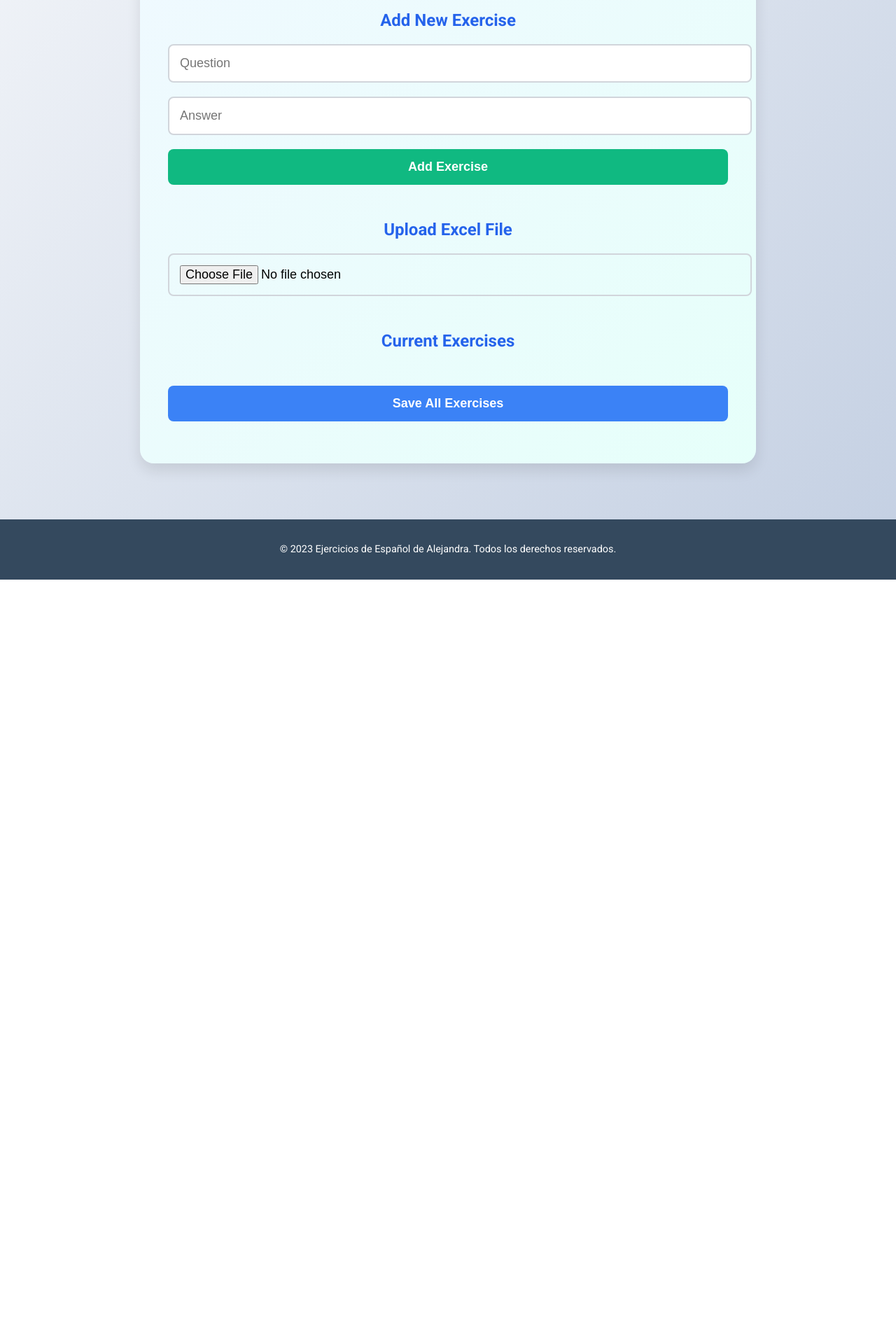
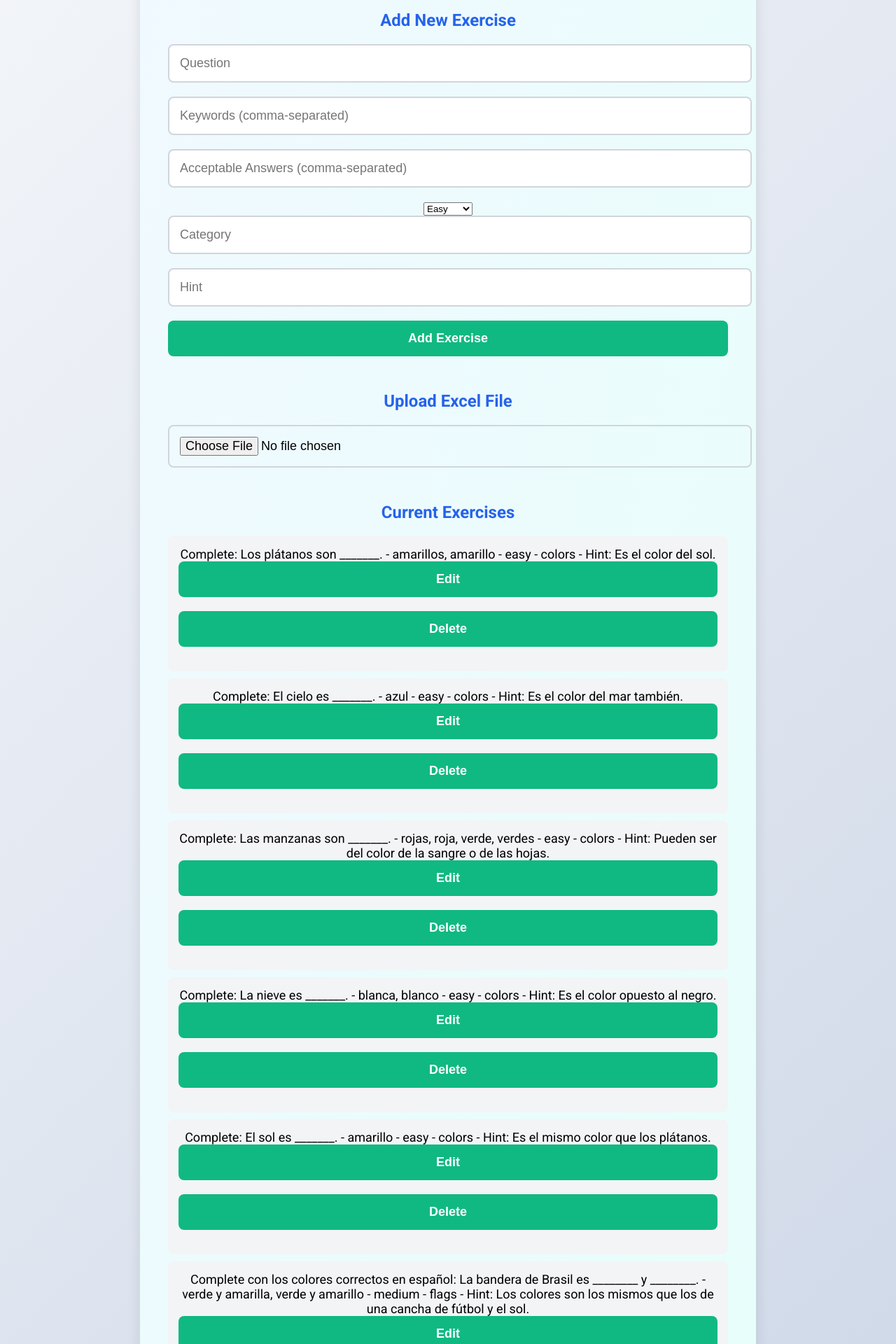
Before and after one commit to Awhitter/spanish1, a React (Create React App) app: page /admin in a window 1280 px wide. Shown: the part 340-2260 px from the top of the page at 70% size. Before the commit the page ends 1168 px from the top, so only its background shows below. Built offline with nearby package versions, Linux system fonts and the light colour scheme.

Commit message:
admin added

```diff
--- a/src/components/AdminPage.js
+++ b/src/components/AdminPage.js
@@ -1,21 +1,86 @@
-import React, { useState } from 'react';
+import React, { useState, useEffect } from 'react';
 import * as XLSX from 'xlsx';
 import './AdminPage.css';
 
 function AdminPage() {
-  const [newQuestion, setNewQuestion] = useState('');
-  const [newAnswer, setNewAnswer] = useState('');
   const [exercises, setExercises] = useState([]);
+  const [editingExercise, setEditingExercise] = useState(null);
+  const [newExercise, setNewExercise] = useState({
+    id: '',
+    pregunta: '',
+    keywords: [],
+    acceptableAnswers: [],
+    difficulty: 'easy',
+    category: '',
+    hint: ''
+  });
+
+  useEffect(() => {
+    // Load exercises from local storage on component mount
+    const savedExercises = localStorage.getItem('exercises');
+    if (savedExercises) {
+      setExercises(JSON.parse(savedExercises));
+    } else {
+      // If no exercises in local storage, load from json file
+      import('../data/ejercicios.json').then(data => {
+        setExercises(data.default);
+        localStorage.setItem('exercises', JSON.stringify(data.default));
+      });
+    }
+  }, []);
+
+  const handleInputChange = (e, field) => {
+    if (field === 'keywords' || field === 'acceptableAnswers') {
+      setNewExercise({
+        ...newExercise,
+        [field]: e.target.value.split(',').map(item => item.trim())
+      });
+    } else {
+      setNewExercise({
+        ...newExercise,
+        [field]: e.target.value
+      });
+    }
+  };
 
   const handleAddExercise = () => {
-    if (newQuestion.trim() === '' || newAnswer.trim() === '') {
-      alert('Please enter both question and answer.');
+    if (newExercise.pregunta.trim() === '' || newExercise.acceptableAnswers.length === 0) {
+      alert('Please enter both question and at least one acceptable answer.');
       return;
     }
-    const newExercise = { pregunta: newQuestion, respuesta: newAnswer };
-    setExercises([...exercises, newExercise]);
-    setNewQuestion('');
-    setNewAnswer('');
+    const exerciseToAdd = {
+      ...newExercise,
+      id: Date.now().toString()
+    };
+    const updatedExercises = [...exercises, exerciseToAdd];
+    setExercises(updatedExercises);
+    localStorage.setItem('exercises', JSON.stringify(updatedExercises));
+    setNewExercise({
+      id: '',
+      pregunta: '',
+      keywords: [],
+      acceptableAnswers: [],
+      difficulty: 'easy',
+      category: '',
+      hint: ''
+    });
+  };
+
+  const handleEditExercise = (exercise) => {
+    setEditingExercise(exercise);
+  };
+
+  const handleUpdateExercise = () => {
+    const updatedExercises = exercises.map(ex => ex.id === editingExercise.id ? editingExercise : ex);
+    setExercises(updatedExercises);
+    localStorage.setItem('exercises', JSON.stringify(updatedExercises));
+    setEditingExercise(null);
+  };
+
+  const handleDeleteExercise = (id) => {
+    const updatedExercises = exercises.filter(ex => ex.id !== id);
+    setExercises(updatedExercises);
+    localStorage.setItem('exercises', JSON.stringify(updatedExercises));
   };
 
   const handleFileUpload = (e) => {
@@ -26,17 +91,21 @@ function AdminPage() {
       const wb = XLSX.read(bstr, { type: 'binary' });
       const wsname = wb.SheetNames[0];
       const ws = wb.Sheets[wsname];
-      const data = XLSX.utils.sheet_to_json(ws, { header: ['pregunta', 'respuesta'] });
-      setExercises([...exercises, ...data]);
+      const data = XLSX.utils.sheet_to_json(ws);
+      const formattedData = data.map(item => ({
+        id: Date.now().toString(),
+        pregunta: item.pregunta,
+        keywords: item.keywords ? item.keywords.split(',').map(k => k.trim()) : [],
+        acceptableAnswers: item.acceptableAnswers ? item.acceptableAnswers.split(',').map(a => a.trim()) : [],
+        difficulty: item.difficulty || 'easy',
+        category: item.category || '',
+        hint: item.hint || ''
+      }));
+      const updatedExercises = [...exercises, ...formattedData];
+      setExercises(updatedExercises);
+      localStorage.setItem('exercises', JSON.stringify(updatedExercises));
     };
     reader.readAsBinaryString(file);
-  };
-
-  const handleSave = () => {
-    // In a real application, you would send this data to a backend server
-    // For now, we'll just log it to the console
-    console.log('Exercises to save:', exercises);
-    alert('Exercises saved successfully!');
   };
 
   return (
@@ -46,14 +115,40 @@ function AdminPage() {
       <input
         type="text"
         placeholder="Question"
-        value={newQuestion}
-        onChange={(e) => setNewQuestion(e.target.value)}
+        value={newExercise.pregunta}
+        onChange={(e) => handleInputChange(e, 'pregunta')}
       />
       <input
         type="text"
-        placeholder="Answer"
-        value={newAnswer}
-        onChange={(e) => setNewAnswer(e.target.value)}
+        placeholder="Keywords (comma-separated)"
+        value={newExercise.keywords.join(', ')}
+        onChange={(e) => handleInputChange(e, 'keywords')}
+      />
+      <input
+        type="text"
+        placeholder="Acceptable Answers (comma-separated)"
+        value={newExercise.acceptableAnswers.join(', ')}
+        onChange={(e) => handleInputChange(e, 'acceptableAnswers')}
+      />
+      <select
+        value={newExercise.difficulty}
+        onChange={(e) => handleInputChange(e, 'difficulty')}
+      >
+        <option value="easy">Easy</option>
+        <option value="medium">Medium</option>
+        <option value="hard">Hard</option>
+      </select>
+      <input
+        type="text"
+        placeholder="Category"
+        value={newExercise.category}
+        onChange={(e) => handleInputChange(e, 'category')}
+      />
+      <input
+        type="text"
+        placeholder="Hint"
+        value={newExercise.hint}
+        onChange={(e) => handleInputChange(e, 'hint')}
       />
       <button onClick={handleAddExercise}>Add Exercise</button>
 
@@ -62,12 +157,50 @@ function AdminPage() {
 
       <h3>Current Exercises</h3>
       <ul>
-        {exercises.map((exercise, index) => (
-          <li key={index}>{exercise.pregunta} - {exercise.respuesta}</li>
+        {exercises.map((exercise) => (
+          <li key={exercise.id}>
+            {editingExercise && editingExercise.id === exercise.id ? (
+              <>
+                <input
+                  value={editingExercise.pregunta}
+                  onChange={(e) => setEditingExercise({...editingExercise, pregunta: e.target.value})}
+                />
+                <input
+                  value={editingExercise.keywords.join(', ')}
+                  onChange={(e) => setEditingExercise({...editingExercise, keywords: e.target.value.split(',').map(k => k.trim())})}
+                />
+                <input
+                  value={editingExercise.acceptableAnswers.join(', ')}
+                  onChange={(e) => setEditingExercise({...editingExercise, acceptableAnswers: e.target.value.split(',').map(a => a.trim())})}
+                />
+                <select
+                  value={editingExercise.difficulty}
+                  onChange={(e) => setEditingExercise({...editingExercise, difficulty: e.target.value})}
+                >
+                  <option value="easy">Easy</option>
+                  <option value="medium">Medium</option>
+                  <option value="hard">Hard</option>
+                </select>
+                <input
+                  value={editingExercise.category}
+                  onChange={(e) => setEditingExercise({...editingExercise, category: e.target.value})}
+                />
+                <input
+                  value={editingExercise.hint}
+                  onChange={(e) => setEditingExercise({...editingExercise, hint: e.target.value})}
+                />
+                <button onClick={handleUpdateExercise}>Update</button>
+              </>
+            ) : (
+              <>
+                <span>{exercise.pregunta} - {exercise.acceptableAnswers.join(', ')} - {exercise.difficulty} - {exercise.category} - Hint: {exercise.hint}</span>
+                <button onClick={() => handleEditExercise(exercise)}>Edit</button>
+                <button onClick={() => handleDeleteExercise(exercise.id)}>Delete</button>
+              </>
+            )}
+          </li>
         ))}
       </ul>
-
-      <button onClick={handleSave} className="save-button">Save All Exercises</button>
     </div>
   );
 }
--- a/src/data/ejercicios.json
+++ b/src/data/ejercicios.json
@@ -1,114 +1,92 @@
 [
   {
+    "id": "1",
     "pregunta": "Complete: Los plátanos son _______.",
-    "respuesta": "amarillos"
+    "keywords": ["plátanos", "color"],
+    "acceptableAnswers": ["amarillos", "amarillo"],
+    "difficulty": "easy",
+    "category": "colors",
+    "hint": "Es el color del sol."
   },
   {
+    "id": "2",
     "pregunta": "Complete: El cielo es _______.",
-    "respuesta": "azul"
+    "keywords": ["cielo", "color"],
+    "acceptableAnswers": ["azul"],
+    "difficulty": "easy",
+    "category": "colors",
+    "hint": "Es el color del mar también."
   },
   {
+    "id": "3",
     "pregunta": "Complete: Las manzanas son _______.",
-    "respuesta": "rojas"
+    "keywords": ["manzanas", "color"],
+    "acceptableAnswers": ["rojas", "roja", "verde", "verdes"],
+    "difficulty": "easy",
+    "category": "colors",
+    "hint": "Pueden ser del color de la sangre o de las hojas."
   },
   {
+    "id": "4",
     "pregunta": "Complete: La nieve es _______.",
-    "respuesta": "blanca"
+    "keywords": ["nieve", "color"],
+    "acceptableAnswers": ["blanca", "blanco"],
+    "difficulty": "easy",
+    "category": "colors",
+    "hint": "Es el color opuesto al negro."
   },
   {
+    "id": "5",
     "pregunta": "Complete: El sol es _______.",
-    "respuesta": "amarillo"
+    "keywords": ["sol", "color"],
+    "acceptableAnswers": ["amarillo"],
+    "difficulty": "easy",
+    "category": "colors",
+    "hint": "Es el mismo color que los plátanos."
   },
   {
-    "pregunta": "Complete con el color correcto en español: La bandera de Brasil es ________ y ________.",
-    "respuesta": "verde y amarilla"
+    "id": "6",
+    "pregunta": "Complete con los colores correctos en español: La bandera de Brasil es ________ y ________.",
+    "keywords": ["bandera", "Brasil", "colores"],
+    "acceptableAnswers": ["verde y amarilla", "verde y amarillo"],
+    "difficulty": "medium",
+    "category": "flags",
+    "hint": "Los colores son los mismos que los de una cancha de fútbol y el sol."
   },
   {
+    "id": "7",
     "pregunta": "Escriba el color en femenino: a) Blanco → _______ b) Negro → _______ c) Amarillo → _______",
-    "respuesta": "a) blanca b) negra c) amarilla"
+    "keywords": ["femenino", "colores"],
+    "acceptableAnswers": ["a) blanca b) negra c) amarilla"],
+    "difficulty": "medium",
+    "category": "grammar",
+    "hint": "Cambia la 'o' final por 'a'."
   },
   {
+    "id": "8",
     "pregunta": "Escriba el plural de estos colores: a) Azul → _______ b) Gris → _______ c) Marrón → _______",
-    "respuesta": "a) azules b) grises c) marrones"
+    "keywords": ["plural", "colores"],
+    "acceptableAnswers": ["a) azules b) grises c) marrones"],
+    "difficulty": "medium",
+    "category": "grammar",
+    "hint": "Añade 'es' al final de cada color."
   },
   {
+    "id": "9",
     "pregunta": "Responda: ¿De qué color es típicamente el mar? Use una frase completa.",
-    "respuesta": "El mar es típicamente azul."
+    "keywords": ["mar", "color", "frase completa"],
+    "acceptableAnswers": ["El mar es típicamente azul.", "El mar es generalmente azul.", "El mar suele ser azul."],
+    "difficulty": "medium",
+    "category": "colors",
+    "hint": "Es el mismo color que el cielo en un día despejado."
   },
   {
-    "pregunta": "Complete la frase con el color correcto en español: El cielo es ________ y las nubes son ________.",
-    "respuesta": "azul y blancas"
-  },
-  {
-    "pregunta": "Escriba los colores del arcoíris en español.",
-    "respuesta": "rojo, naranja, amarillo, verde, azul, añil, violeta"
-  },
-  {
-    "pregunta": "¿Qué color se forma al mezclar...? a) Amarillo + Azul = _______ b) Rojo + Amarillo = _______ c) Azul + Rojo = _______",
-    "respuesta": "a) verde b) naranja c) morado"
-  },
-  {
-    "pregunta": "Describa los colores de la bandera de Brasil en español.",
-    "respuesta": "La bandera de Brasil es verde, amarilla y azul."
-  },
-  {
-    "pregunta": "Complete con el color apropiado: a) La nieve es _______. b) El carbón es _______. c) Las hojas de los árboles son generalmente _______. d) El sol es _______.",
-    "respuesta": "a) blanca b) negro c) verdes d) amarillo"
-  },
-  {
-    "pregunta": "Escriba los colores de la bandera de España.",
-    "respuesta": "rojo y amarillo"
-  },
-  {
-    "pregunta": "Cree una frase usando al menos tres colores diferentes.",
-    "respuesta": "El cielo azul, el sol amarillo y las hojas verdes crean un hermoso paisaje."
-  },
-  {
-    "pregunta": "Identifique el intruso y explique por qué (en español): a) Rojo - Amarillo - Azul - Caliente b) Negro - Blanco - Redondo - Gris",
-    "respuesta": "a) Caliente, porque no es un color. b) Redondo, porque no es un color."
-  },
-  {
-    "pregunta": "Escriba cinco objetos y sus colores típicos en español.",
-    "respuesta": "1. Limón - amarillo 2. Cielo - azul 3. Hierba - verde 4. Nieve - blanca 5. Carbón - negro"
-  },
-  {
-    "pregunta": "Complete con la forma correcta del adjetivo de color: a) Las manzanas son (rojo) _______. b) Los plátanos son (amarillo) _______. c) El cielo es (azul) _______.",
-    "respuesta": "a) rojas b) amarillos c) azul"
-  },
-  {
-    "pregunta": "Escriba los opuestos de estos colores en español: a) Blanco → _______ b) Claro → _______ c) Oscuro → _______",
-    "respuesta": "a) negro b) oscuro c) claro"
-  },
-  {
-    "pregunta": "Responda en español: ¿Cuáles son los colores primarios?",
-    "respuesta": "Los colores primarios son rojo, azul y amarillo."
-  },
-  {
-    "pregunta": "Forme frases con estos pares de palabras: a) Rojo - pasión b) Verde - esperanza c) Azul - tranquilidad",
-    "respuesta": "a) El rojo simboliza la pasión. b) El verde representa la esperanza. c) El azul transmite tranquilidad."
-  },
-  {
-    "pregunta": "Complete las frases con el color más apropiado: a) El cielo despejado es _______. b) Las hojas frescas de los árboles son _______. c) La arena de la playa suele ser _______.",
-    "respuesta": "a) azul b) verdes c) beige"
-  },
-  {
-    "pregunta": "Describa los colores típicos de estos objetos cotidianos: a) Un taxi en su ciudad b) Una naranja madura c) Un periódico",
-    "respuesta": "a) amarillo b) naranja c) blanco y negro"
-  },
-  {
-    "pregunta": "Complete las frases con el color correcto en género y número: a) Las uvas pueden ser (verde) _______ o (morado) _______. b) Los girasoles tienen pétalos (amarillo) _______ y centro (marrón) _______. c) El arcoíris tiene franjas (rojo, naranja, amarillo, verde, azul, añil, violeta) _______, _______, _______, _______, _______, _______ y _______.",
-    "respuesta": "a) verdes o moradas b) amarillos, marrón c) rojas, naranjas, amarillas, verdes, azules, añiles y violetas"
-  },
-  {
-    "pregunta": "Describa los colores típicos de los siguientes alimentos: a) Una ensalada mediterránea b) Un plato de sushi c) Una paella valenciana",
-    "respuesta": "a) verde, rojo, blanco b) blanco, negro, rojo, verde c) amarillo, rojo, verde"
-  },
-  {
-    "pregunta": "Cree un breve párrafo descriptivo de su lugar favorito, utilizando al menos siete colores diferentes.",
-    "respuesta": "Mi lugar favorito es una playa tropical con arena dorada y aguas turquesas. El cielo azul está adornado con nubes blancas y el sol amarillo brilla intensamente. Las palmeras verdes se mecen suavemente, mientras que las coloridas flores rojas, moradas y naranjas adornan el paisaje."
-  },
-  {
-    "pregunta": "Complete las frases con los colores adecuados: a) El sol es _______ y el cielo es _______. b) La nieve es _______ y la noche es _______. c) Las hojas son _______ y las naranjas son _______.",
-    "respuesta": "a) amarillo, azul b) blanca, negra c) verdes, naranjas"
+    "id": "10",
+    "pregunta": "Complete la frase con los colores correctos en español: El cielo es ________ y las nubes son ________.",
+    "keywords": ["cielo", "nubes", "colores"],
+    "acceptableAnswers": ["azul y blancas", "azul y blanca"],
+    "difficulty": "medium",
+    "category": "colors",
+    "hint": "El cielo es del color del mar, y las nubes del color de la nieve."
   }
 ]
```
Also changed, not shown: src/components/EjerciciosEspanol.js (+40 -16 lines), 1 other file (tests, documents, lock files or other folders).
